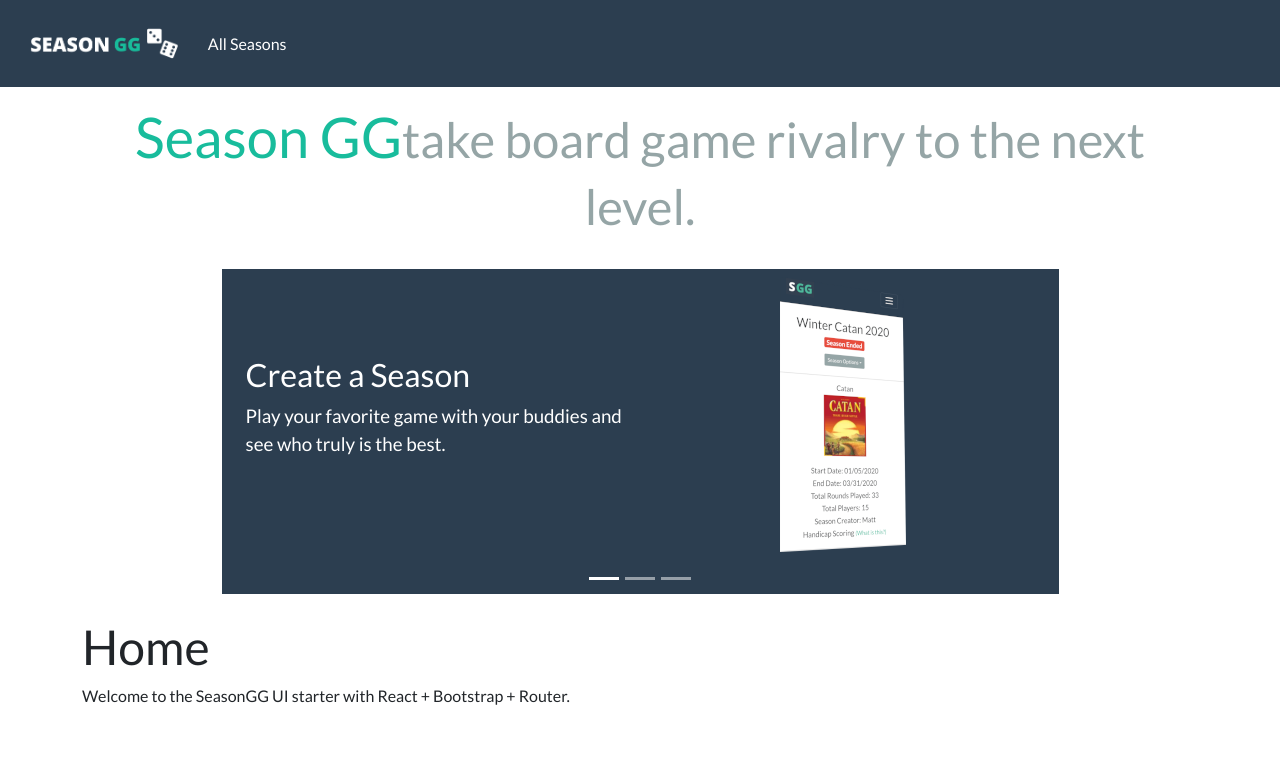
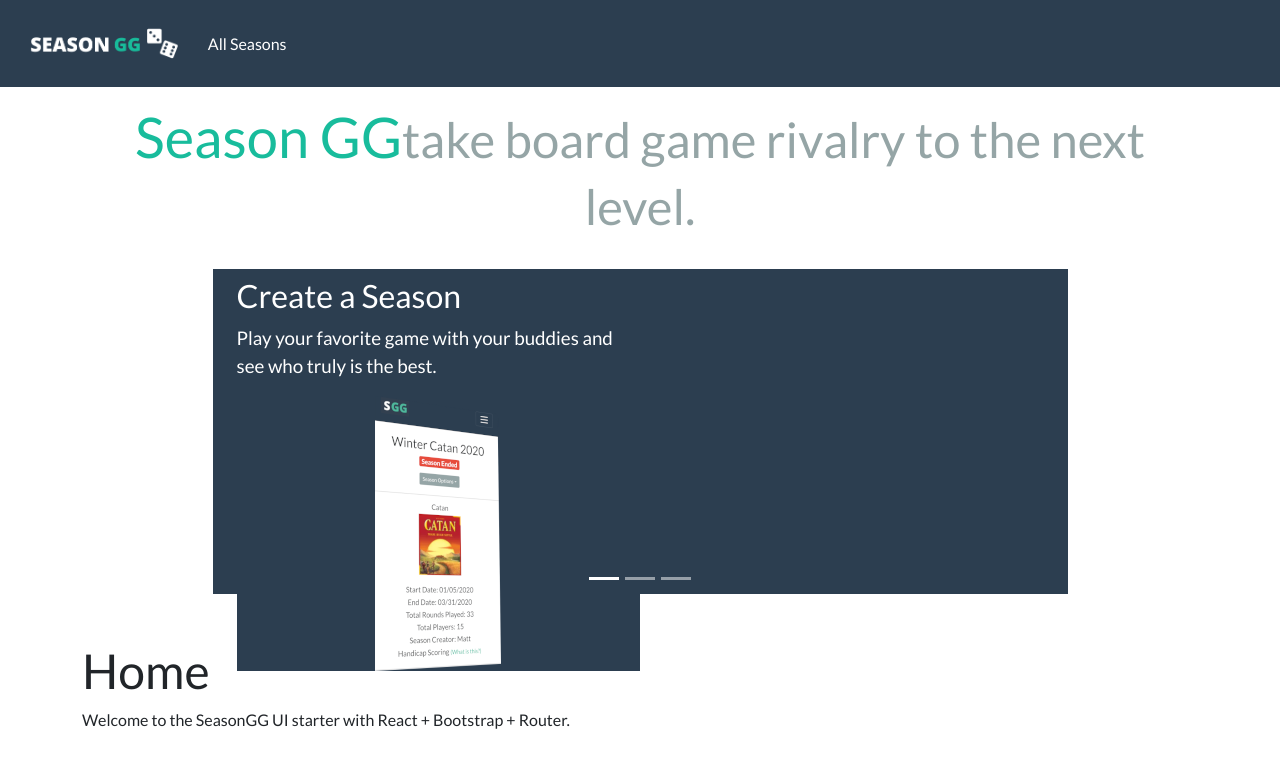
Before and after one commit to MattyCi/seasongg-ui, a React (Vite) app: page / in a window 1280 px wide. Shown: the top 768 px of the page. Built offline with nearby package versions, Linux system fonts and the light colour scheme.

Commit message:
carousel more wip

```diff
--- a/src/App.jsx
+++ b/src/App.jsx
@@ -6,10 +6,9 @@
 
 export default function App() {
   return (
-    <div>
+    <div >
       <Nav />
-
-      <main className="container content">
+      <main>
         <Routes>
           <Route path="/" element={<Home />} />
           <Route path="/about" element={<About />} />
--- a/src/components/Carousel.jsx
+++ b/src/components/Carousel.jsx
@@ -1,6 +1,7 @@
 
 export default function Carousel() {
   return (
+    <div className="row">
       <div id="sgg-carousel" className="carousel carousel-fade slide season-gg-carousel-height season-gg-carousel-width bg-primary py-2 px-4 my-4 mx-lg-auto" data-bs-ride="carousel" data-bs-pause="hover">
           <div className="carousel-indicators mb-1">
               <button type="button" data-bs-target="#sgg-carousel" data-bs-slide-to="0" className="active" aria-current="true" aria-label="Slide 1"></button>
@@ -10,7 +11,6 @@
 
           <div className="carousel-inner">
             <div className="carousel-item active" data-bs-interval="5000">
-            <div className="row">
                 <div id="carousel-text-0" className="col-7 col-sm-6 pl-sm-5 text-white my-auto">
                     <p className="season-gg-carousel-title-text font-weight-bold">Create a Season</p>
                     <p className="season-gg-carousel-text">
@@ -22,10 +22,8 @@
                         alt="Example of Season View Page" />
                 </div>
             </div>
-          </div>
 
             <div className="carousel-item" data-bs-interval="5000">
-            <div className="row">
                 <div id="carousel-text-1" className="col-7 col-sm-6 pl-sm-5 text-white my-auto">
                     <p className="season-gg-carousel-title-text font-weight-bold">Play Rounds</p>
                     <p className="season-gg-carousel-text">
@@ -38,10 +36,8 @@
                         alt="Example of Round Creation Process" />
                 </div>
             </div>
-          </div>
 
             <div className="carousel-item" data-bs-interval="5000">
-            <div className="row">
                 <div id="carousel-text-2" className="col-7 col-sm-6 pl-sm-5 text-white my-auto">
                     <p className="season-gg-carousel-title-text font-weight-bold">Season Standings</p>
                     <p className="season-gg-carousel-text">
--- a/src/pages/Home.jsx
+++ b/src/pages/Home.jsx
@@ -3,11 +3,13 @@
 
 export default function Home() {
   return (
-    <div>
+    <div className="container">
       <HomeLogo />
       <Carousel />
-      <h1>Home</h1>
-      <p>Welcome to the SeasonGG UI starter with React + Bootstrap + Router.</p>
+      <div className="row my-4">
+        <h1>Home</h1>
+        <p>Welcome to the SeasonGG UI starter with React + Bootstrap + Router.</p>
+      </div>
     </div>
   )
 }
```
Lines whose indentation alone changed are shown as unchanged.
